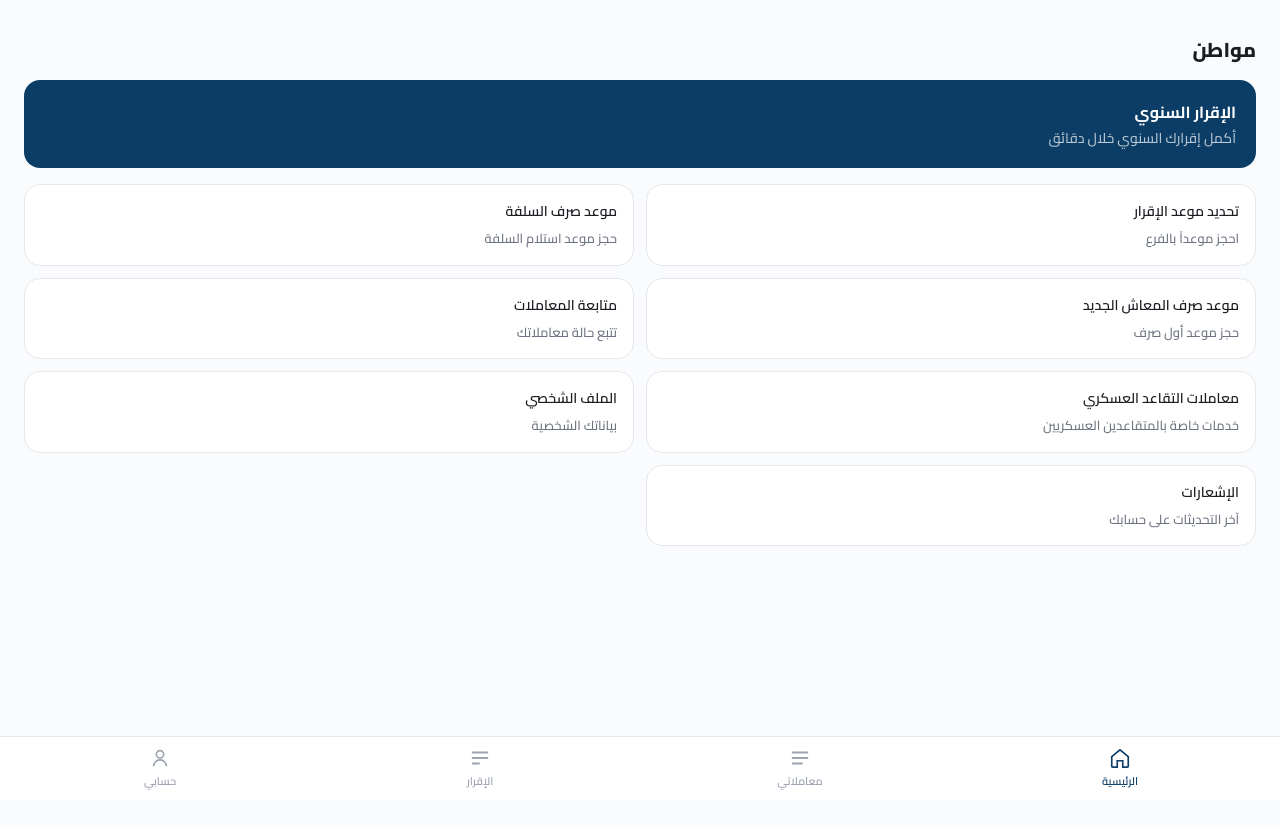
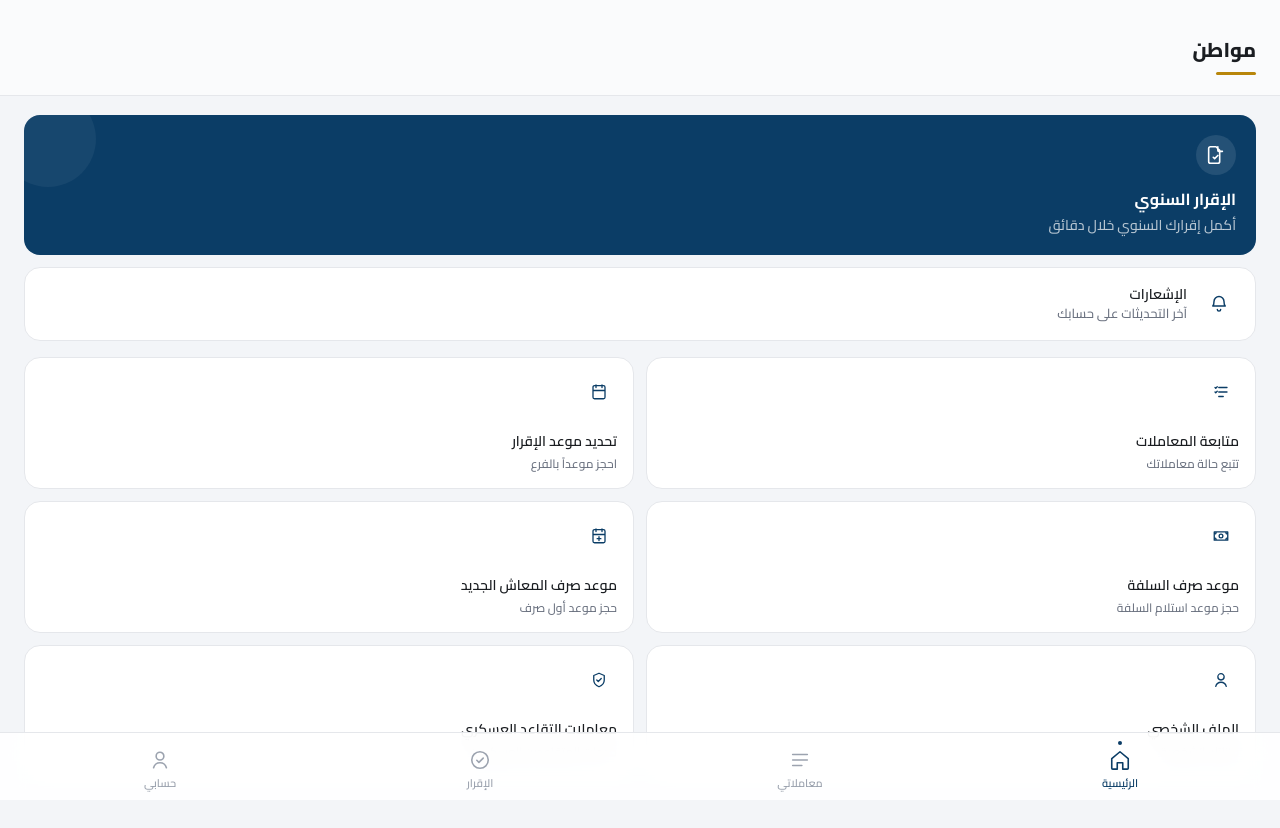
Before and after one commit to mado9423-spec/dhamani, a React (Vite) app: page /home in a window 1280 px wide. Shown: the top 828 px of the page. Before the commit the page ends 800 px from the top, so only its background shows below. Built offline with nearby package versions, Linux system fonts and the light colour scheme; no server answers; the HTML template or start-up script is replaced by a standard one.

Commit message:
تحسين الصفحة الرئيسية: أيقونات وترتيب جديد وتدرج بصري

```diff
--- a/src/components/BottomNav.tsx
+++ b/src/components/BottomNav.tsx
@@ -1,62 +1,50 @@
 import { NavLink } from "react-router-dom";
+import { Icon, IconName } from "./Icons";
 
 interface NavItem {
   label: string;
   path: string;
-  icon: string;
+  icon: IconName;
 }
 
 const navItems: NavItem[] = [
   { label: "الرئيسية", path: "/home", icon: "home" },
   { label: "معاملاتي", path: "/transactions", icon: "list" },
-  { label: "الإقرار", path: "/declaration", icon: "check" },
+  { label: "الإقرار", path: "/declaration", icon: "check-circle" },
   { label: "حسابي", path: "/profile", icon: "user" },
 ];
-
-const icons: Record<string, JSX.Element> = {
-  home: (
-    <path d="M3 10.5 12 3l9 7.5V21a1 1 0 0 1-1 1h-5v-7H9v7H4a1 1 0 0 1-1-1V10.5Z" />
-  ),
-  list: (
-    <path d="M4 6h16M4 12h16M4 18h10" strokeLinecap="round" strokeWidth="2" />
-  ),
-  check: (
-    <path d="M4 12h16M4 6h16M4 18h7" strokeLinecap="round" strokeWidth="2" />
-  ),
-  user: (
-    <path d="M12 12a4 4 0 1 0 0-8 4 4 0 0 0 0 8Zm-7 9a7 7 0 0 1 14 0" />
-  ),
-};
 
 export function BottomNav() {
   return (
     <nav
       dir="rtl"
-      className="fixed bottom-0 left-0 right-0 flex h-16 border-t border-[#E5E7EB] bg-white"
+      className="fixed bottom-0 left-0 right-0 flex h-[68px] border-t border-[#E5E7EB] bg-white/90 backdrop-blur-md"
     >
       {navItems.map((item) => (
         <NavLink
           key={item.path}
           to={item.path}
-          className={({ isActive }) =>
-            `flex flex-1 flex-col items-center justify-center gap-1 text-[11px] font-semibold transition-colors ${
-              isActive ? "text-[#0B3D66]" : "text-[#9CA3AF]"
-            }`
-          }
+          className="flex flex-1 flex-col items-center justify-center gap-1"
         >
           {({ isActive }) => (
             <>
-              <svg
-                width="22"
-                height="22"
-                viewBox="0 0 24 24"
-                fill="none"
-                stroke={isActive ? "#0B3D66" : "#9CA3AF"}
-                strokeWidth="1.8"
+              <span
+                className={`h-1 w-1 rounded-full transition-opacity duration-200 ${
+                  isActive ? "bg-[#0B3D66] opacity-100" : "opacity-0"
+                }`}
+              />
+              <Icon
+                name={item.icon}
+                size={22}
+                className={isActive ? "text-[#0B3D66]" : "text-[#9CA3AF]"}
+              />
+              <span
+                className={`text-[11px] font-semibold transition-colors duration-200 ${
+                  isActive ? "text-[#0B3D66]" : "text-[#9CA3AF]"
+                }`}
               >
-                {icons[item.icon]}
-              </svg>
-              {item.label}
+                {item.label}
+              </span>
             </>
           )}
         </NavLink>
--- /dev/null
+++ b/src/components/Icons.tsx
@@ -0,0 +1,58 @@
+interface IconProps {
+  name: IconName;
+  size?: number;
+  className?: string;
+}
+
+export type IconName =
+  | "file-check"
+  | "calendar"
+  | "cash"
+  | "calendar-plus"
+  | "list-check"
+  | "shield-check"
+  | "user"
+  | "bell"
+  | "home"
+  | "list"
+  | "check-circle";
+
+const PATHS: Record<IconName, string> = {
+  "file-check":
+    "M14 3v4a1 1 0 0 0 1 1h4 M6 21h8a2 2 0 0 0 2-2V7l-4-4H6a2 2 0 0 0-2 2v14a2 2 0 0 0 2 2Z M9 14.5l1.5 1.5L14 12.5",
+  calendar:
+    "M4 5.5a2 2 0 0 1 2-2h12a2 2 0 0 1 2 2V19a2 2 0 0 1-2 2H6a2 2 0 0 1-2-2V5.5Z M4 10h16 M8 2.5v3.5 M16 2.5v3.5",
+  cash:
+    "M3 6.5h18v11H3z M3 9.5c1.5 0 2.5-1 2.5-2.5 M21 9.5c-1.5 0-2.5-1-2.5-2.5 M3 14.5c1.5 0 2.5 1 2.5 2.5 M21 14.5c-1.5 0-2.5 1-2.5 2.5 M12 14.5a2.5 2.5 0 1 0 0-5 2.5 2.5 0 0 0 0 5Z",
+  "calendar-plus":
+    "M4 5.5a2 2 0 0 1 2-2h12a2 2 0 0 1 2 2V19a2 2 0 0 1-2 2H6a2 2 0 0 1-2-2V5.5Z M4 10h16 M8 2.5v3.5 M16 2.5v3.5 M12 13v5 M9.5 15.5h5",
+  "list-check":
+    "M9 6h11 M9 12h11 M9 18h6 M4 6l1 1 2-2 M4 12l1 1 2-2",
+  "shield-check":
+    "M12 3l7 3v6c0 4.5-3 7.5-7 9-4-1.5-7-4.5-7-9V6l7-3Z M9 12l2 2 4-4",
+  user: "M12 12a4.2 4.2 0 1 0 0-8.4 4.2 4.2 0 0 0 0 8.4Z M5 20.5c1-3.7 4-5.5 7-5.5s6 1.8 7 5.5",
+  bell: "M6 9a6 6 0 1 1 12 0c0 4 1.5 5.5 1.5 5.5h-15S6 13 6 9Z M10 18.5a2 2 0 0 0 4 0",
+  home: "M3 10.5 12 3l9 7.5V21a1 1 0 0 1-1 1h-5v-7H9v7H4a1 1 0 0 1-1-1V10.5Z",
+  list: "M4 6h16 M4 12h16 M4 18h10",
+  "check-circle":
+    "M12 21a9 9 0 1 0 0-18 9 9 0 0 0 0 18Z M8.5 12.3l2.3 2.3 4.7-4.7",
+};
+
+export function Icon({ name, size = 20, className = "" }: IconProps) {
+  return (
+    <svg
+      width={size}
+      height={size}
+      viewBox="0 0 24 24"
+      fill="none"
+      stroke="currentColor"
+      strokeWidth={1.75}
+      strokeLinecap="round"
+      strokeLinejoin="round"
+      className={className}
+      aria-hidden="true"
+    >
+      <path d={PATHS[name]} />
+    </svg>
+  );
+}
--- a/src/components/ServiceCard.tsx
+++ b/src/components/ServiceCard.tsx
@@ -1,5 +1,6 @@
 import { useNavigate } from "react-router-dom";
 import { ServiceItem } from "../types/service";
+import { Icon } from "./Icons";
 
 interface ServiceCardProps {
   service: ServiceItem;
@@ -12,12 +13,41 @@
     return (
       <button
         onClick={() => navigate(service.path)}
-        className="flex w-full flex-col items-start gap-1 rounded-2xl bg-[#0B3D66] p-5 text-right transition-transform active:scale-[0.98]"
+        className="relative flex w-full flex-col items-start gap-3 overflow-hidden rounded-2xl bg-[#0B3D66] p-5 text-right transition-transform active:scale-[0.98]"
       >
-        <span className="text-base font-bold text-white">{service.title}</span>
-        <span className="text-sm font-medium text-white/70">
+        <div className="flex h-10 w-10 items-center justify-center rounded-full bg-white/10 text-white">
+          <Icon name={service.icon} size={22} />
+        </div>
+        <div>
+          <span className="block text-base font-bold text-white">
+            {service.title}
+          </span>
+          <span className="mt-1 block text-sm font-medium text-white/70">
             {service.description}
           </span>
+        </div>
+        <div className="pointer-events-none absolute -left-6 -top-6 h-24 w-24 rounded-full bg-white/5" />
+      </button>
+    );
+  }
+
+  if (service.fullWidth) {
+    return (
+      <button
+        onClick={() => navigate(service.path)}
+        className="flex w-full items-center gap-3 rounded-2xl border border-[#E5E7EB] bg-white p-4 text-right transition-colors active:bg-[#F5F6F7]"
+      >
+        <div className="flex h-10 w-10 shrink-0 items-center justify-center rounded-full bg-[#0B3D66]/8 text-[#0B3D66]">
+          <Icon name={service.icon} size={20} />
+        </div>
+        <div className="min-w-0 flex-1">
+          <span className="block truncate text-sm font-semibold text-[#1A1D21]">
+            {service.title}
+          </span>
+          <span className="block truncate text-[13px] font-medium text-[#6B7280]">
+            {service.description}
+          </span>
+        </div>
       </button>
     );
   }
@@ -25,14 +55,19 @@
   return (
     <button
       onClick={() => navigate(service.path)}
-      className="flex flex-col items-start gap-2 rounded-2xl border border-[#E5E7EB] bg-white p-4 text-right transition-colors active:bg-[#F5F6F7]"
+      className="flex min-h-[132px] flex-col items-start justify-between gap-3 rounded-2xl border border-[#E5E7EB] bg-white p-4 text-right transition-colors active:bg-[#F5F6F7]"
     >
-      <span className="text-sm font-semibold text-[#1A1D21]">
+      <div className="flex h-9 w-9 items-center justify-center rounded-full bg-[#0B3D66]/8 text-[#0B3D66]">
+        <Icon name={service.icon} size={18} />
+      </div>
+      <div className="w-full">
+        <span className="block text-sm font-semibold leading-snug text-[#1A1D21]">
           {service.title}
         </span>
-      <span className="text-[13px] font-medium text-[#6B7280]">
+        <span className="mt-1 line-clamp-2 block text-[12px] font-medium leading-snug text-[#6B7280]">
           {service.description}
         </span>
+      </div>
     </button>
   );
 }
--- a/src/pages/HomePage.tsx
+++ b/src/pages/HomePage.tsx
@@ -12,6 +12,21 @@
     icon: "file-check",
     path: "/declaration",
     featured: true,
+  },
+  {
+    id: "notifications",
+    title: "الإشعارات",
+    description: "آخر التحديثات على حسابك",
+    icon: "bell",
+    path: "/notifications",
+    fullWidth: true,
+  },
+  {
+    id: "transactions",
+    title: "متابعة المعاملات",
+    description: "تتبع حالة معاملاتك",
+    icon: "list-check",
+    path: "/transactions",
   },
   {
     id: "declaration_appointment",
@@ -35,20 +50,6 @@
     path: "/appointments/new-pension",
   },
   {
-    id: "transactions",
-    title: "متابعة المعاملات",
-    description: "تتبع حالة معاملاتك",
-    icon: "list-check",
-    path: "/transactions",
-  },
-  {
-    id: "military_transactions",
-    title: "معاملات التقاعد العسكري",
-    description: "خدمات خاصة بالمتقاعدين العسكريين",
-    icon: "shield",
-    path: "/transactions/military",
-  },
-  {
     id: "profile",
     title: "الملف الشخصي",
     description: "بياناتك الشخصية",
@@ -56,11 +57,11 @@
     path: "/profile",
   },
   {
-    id: "notifications",
-    title: "الإشعارات",
-    description: "آخر التحديثات على حسابك",
-    icon: "bell",
-    path: "/notifications",
+    id: "military_transactions",
+    title: "معاملات التقاعد العسكري",
+    description: "خدمات المتقاعدين العسكريين",
+    icon: "shield-check",
+    path: "/transactions/military",
   },
 ];
 
@@ -80,11 +81,12 @@
   }, []);
 
   const featuredService = services.find((s) => s.featured);
-  const otherServices = services.filter((s) => !s.featured);
+  const fullWidthService = services.find((s) => s.fullWidth);
+  const gridServices = services.filter((s) => !s.featured && !s.fullWidth);
 
   return (
-    <div dir="rtl" className="min-h-screen bg-[#FAFBFC] pb-24 font-cairo">
-      <header className="px-6 pt-8 pb-4">
+    <div dir="rtl" className="min-h-screen bg-[#F3F5F8] pb-24 font-cairo">
+      <header className="bg-[#FAFBFC] px-6 pb-5 pt-8 shadow-[0_1px_0_0_#E5E7EB]">
         <p
           className={`text-sm font-medium text-[#6B7280] transition-opacity duration-500 ${
             showGreeting ? "opacity-100" : "h-0 opacity-0"
@@ -96,17 +98,21 @@
         {isLoading ? (
           <div className="mt-1 h-7 w-40 animate-pulse rounded-md bg-[#E5E7EB]" />
         ) : (
-          <h1 className="mt-1 text-xl font-extrabold text-[#1A1D21]">
-            {citizen?.fullName ?? "مواطن"}
-          </h1>
+          <>
+            <h1 className="mt-1 text-xl font-extrabold text-[#1A1D21]">
+              {citizen?.fullName ?? "مواطن"}
+            </h1>
+            <div className="mt-2 h-[3px] w-10 rounded-full bg-[#B8860B]" />
+          </>
         )}
       </header>
 
-      <main className="flex flex-col gap-3 px-6">
+      <main className="flex flex-col gap-3 px-6 pt-5">
         {featuredService && <ServiceCard service={featuredService} />}
+        {fullWidthService && <ServiceCard service={fullWidthService} />}
 
         <div className="mt-1 grid grid-cols-2 gap-3">
-          {otherServices.map((service) => (
+          {gridServices.map((service) => (
             <ServiceCard key={service.id} service={service} />
           ))}
         </div>
--- a/src/types/service.ts
+++ b/src/types/service.ts
@@ -1,3 +1,5 @@
+import { IconName } from "../components/Icons";
+
 export interface CitizenProfile {
   id: string;
   fullName: string;
@@ -20,7 +22,8 @@
   id: ServiceId;
   title: string;
   description: string;
-  icon: string;
+  icon: IconName;
   path: string;
   featured?: boolean;
+  fullWidth?: boolean;
 }
```
Lines whose indentation alone changed are shown as unchanged.
